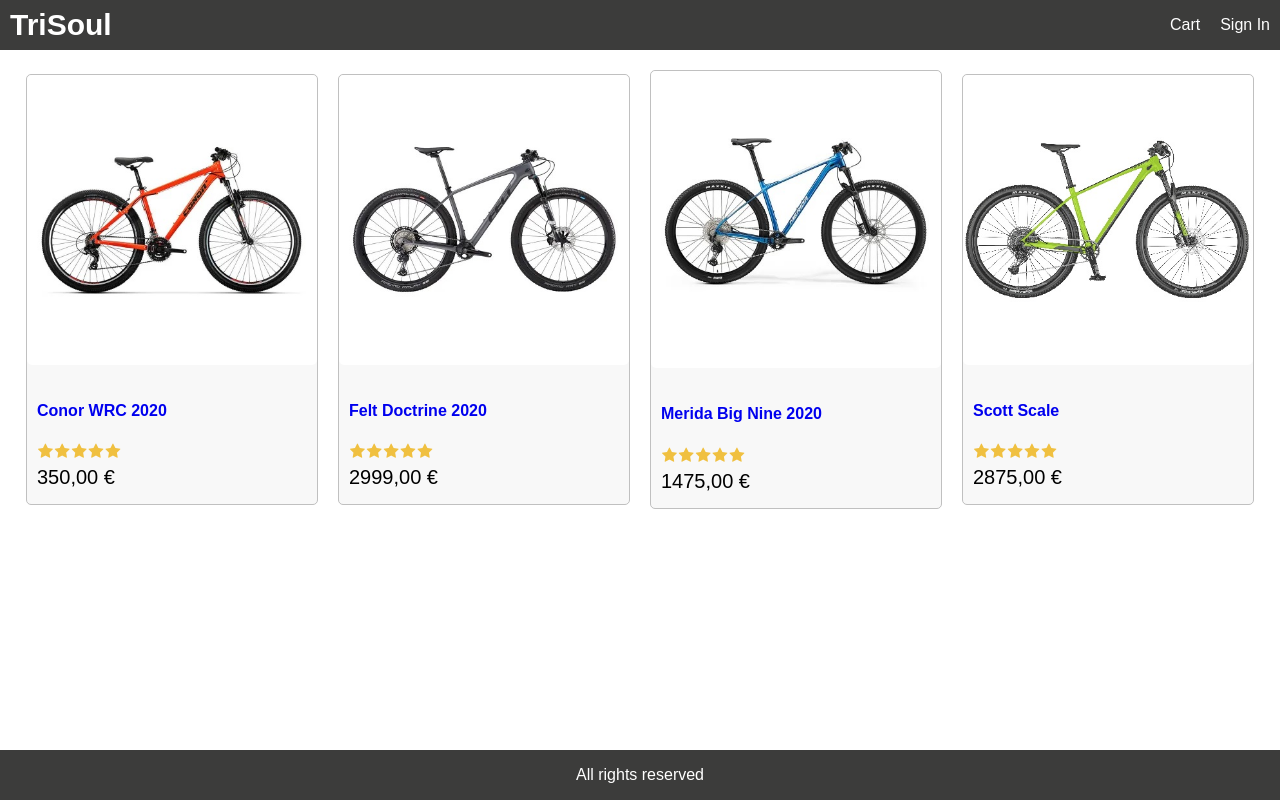
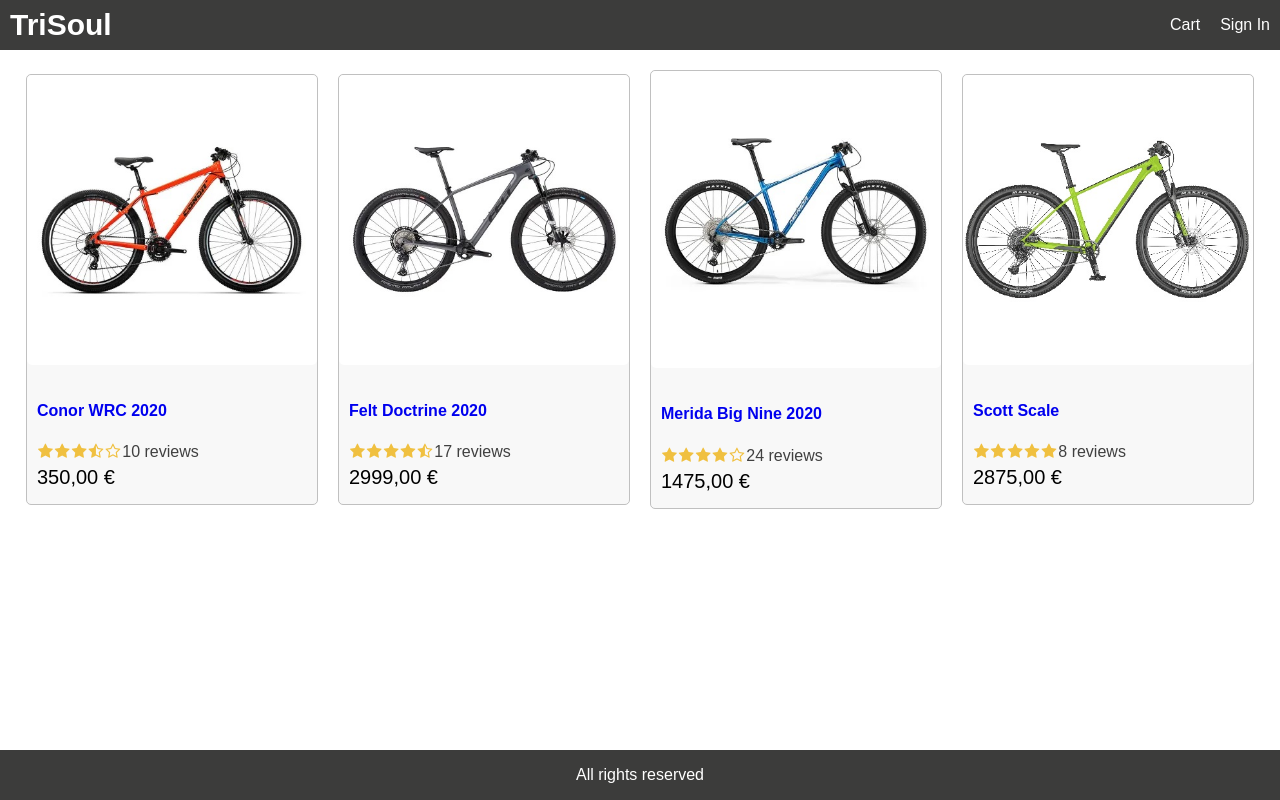
Before and after one commit to vescartinq/E-commerce-REACT-REDUX, a React (Create React App) app in the folder frontend/: page / in a window 1280 px wide. Built offline with nearby package versions, Linux system fonts and the light colour scheme.

Commit message:
created product and rating component, and rating stars logic

```diff
--- a/frontend/src/App.js
+++ /dev/null
@@ -1,62 +0,0 @@
-import React from 'react';
-import data from './data';
-
-function App() {
-
-  return (
-    <div className="grid-container">
-        <header className="row">
-            <div>
-                <a className="brand" href="index.html">TriSoul</a>
-            </div>
-            <div>
-                <a href="cart.html">Cart</a>
-                <a href="signin.html">Sign In</a>
-            </div>
-        </header>
-        <main>
-        <div>
-          <div className="row center">
-            {data.products.map((product) => (
-              <div key={product._id} className="card">
-                <a href={`/product/${product._id}`}>
-                  <img
-                    className="medium"
-                    src={product.image}
-                    alt={product.name}
-                  />
-                </a>
-                <div className="card-body">
-                  <a href={`/product/${product._id}`}>
-                    <h2>{product.name}</h2>
-                  </a>
-                  <div className="rating">
-                    <span>
-                      <i className="fa fa-star"></i>
-                    </span>
-                    <span>
-                      <i className="fa fa-star"></i>
-                    </span>
-                    <span>
-                      <i className="fa fa-star"></i>
-                    </span>
-                    <span>
-                      <i className="fa fa-star"></i>
-                    </span>
-                    <span>
-                      <i className="fa fa-star"></i>
-                    </span>
-                  </div>
-                  <div className="price">{product.price},00 €</div>
-                </div>
-              </div>
-            ))}
-          </div>
-        </div>
-      </main>
-        <footer className="row center">All rights reserved</footer>
-    </div>
-  );
-}
-
-export default App;
--- /dev/null
+++ b/frontend/src/App.jsx
@@ -0,0 +1,34 @@
+import React from 'react';
+import data from './data';
+
+import Product from './components/Product'
+
+
+function App() {
+
+  return (
+    <div className="grid-container">
+        <header className="row">
+            <div>
+                <a className="brand" href="index.html">TriSoul</a>
+            </div>
+            <div>
+                <a href="cart.html">Cart</a>
+                <a href="signin.html">Sign In</a>
+            </div>
+        </header>
+        <main>
+        <div>
+          <div className="row center">
+            {data.products.map((product) => (
+              <Product key={product._id} product={product}/>
+            ))}
+          </div>
+        </div>
+      </main>
+        <footer className="row center">All rights reserved</footer>
+    </div>
+  );
+}
+
+export default App;
--- /dev/null
+++ b/frontend/src/components/Product.jsx
@@ -0,0 +1,26 @@
+import React from 'react'
+import Rating from './Rating';
+
+export default function Product({product}) {
+    return (
+        <div key={product._id} className="card">
+        <a href={`/product/${product._id}`}>
+          <img
+            className="medium"
+            src={product.image}
+            alt={product.name}
+          />
+        </a>
+        <div className="card-body">
+          <a href={`/product/${product._id}`}>
+            <h2>{product.name}</h2>
+          </a>
+          <Rating
+          rating={product.rating}
+          numReviews={product.numReviews}
+        />
+          <div className="price">{product.price},00 €</div>
+        </div>
+      </div>
+    )
+}
--- /dev/null
+++ b/frontend/src/components/Rating.jsx
@@ -0,0 +1,64 @@
+import React from 'react'
+
+export default function Rating({rating,numReviews}) {
+    return (
+<div className="rating">
+      <span>
+        <i
+          className={
+            rating >= 1
+              ? 'fa fa-star'
+              : rating >= 0.5
+              ? 'fa fa-star-half-o'
+              : 'fa fa-star-o'
+          }
+        />
+      </span>
+      <span>
+        <i
+          className={
+            rating >= 2
+              ? 'fa fa-star'
+              : rating >= 1.5
+              ? 'fa fa-star-half-o'
+              : 'fa fa-star-o'
+          }
+        />
+      </span>
+      <span>
+        <i
+          className={
+            rating >= 3
+              ? 'fa fa-star'
+              : rating >= 2.5
+              ? 'fa fa-star-half-o'
+              : 'fa fa-star-o'
+          }
+        />
+      </span>
+      <span>
+        <i
+          className={
+            rating >= 4
+              ? 'fa fa-star'
+              : rating >= 3.5
+              ? 'fa fa-star-half-o'
+              : 'fa fa-star-o'
+          }
+        />
+      </span>
+      <span>
+        <i
+          className={
+            rating >= 5
+              ? 'fa fa-star'
+              : rating >= 4.5
+              ? 'fa fa-star-half-o'
+              : 'fa fa-star-o'
+          }
+        />
+      </span>
+      <span>{`${numReviews} reviews`}</span>
+    </div>
+    )
+}
--- a/frontend/src/data.js
+++ b/frontend/src/data.js
@@ -7,7 +7,7 @@
             image: '/images/p1.jpg',
             price: 350,
             brand: 'Conor',
-            rating: 4.5,
+            rating: 3.5,
             numReviews: 10,
             description: 'high quality product',
           },
@@ -19,7 +19,7 @@
             price: 2999,
             brand: 'Felt',
             rating: 4.5,
-            numReviews: 10,
+            numReviews: 17,
             description: 'high quality product',
           },
         {
@@ -29,8 +29,8 @@
             image: '/images/p3.jpg',
             price: 1475,
             brand: 'merida',
-            rating: 4.5,
-            numReviews: 10,
+            rating: 4,
+            numReviews: 24,
             description: 'high quality product',
           },
         {
@@ -40,8 +40,8 @@
             image: '/images/p4.jpg',
             price: 2875,
             brand: 'Scott',
-            rating: 4.5,
-            numReviews: 10,
+            rating: 5,
+            numReviews: 8,
             description: 'high quality product',
           },
     ]
--- a/frontend/src/index.css
+++ b/frontend/src/index.css
@@ -111,3 +111,7 @@
 color: #f0c040;
 margin: 0.1rem;
 }
+
+.rating span:last-child {
+  color: #404040;
+}
```
Also changed, not shown: frontend/src/index.jsx (renamed from frontend/src/index.js), 2 other files (tests, documents, lock files or other folders).
